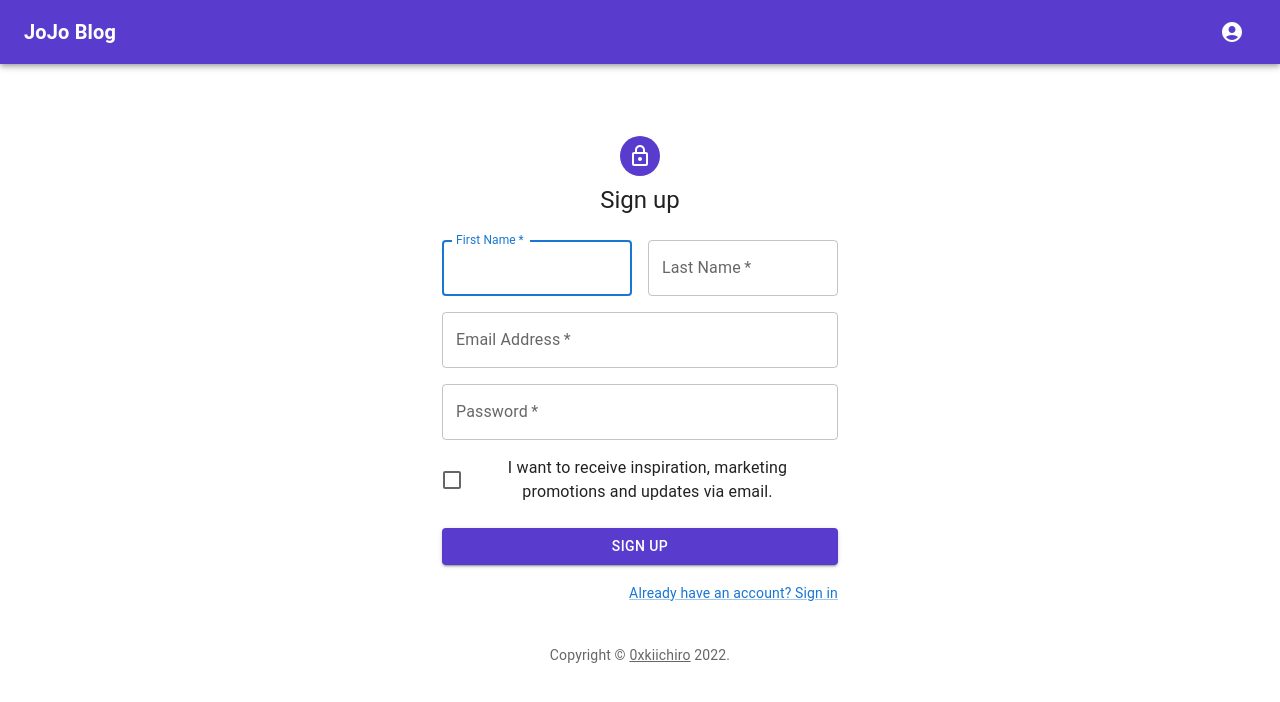
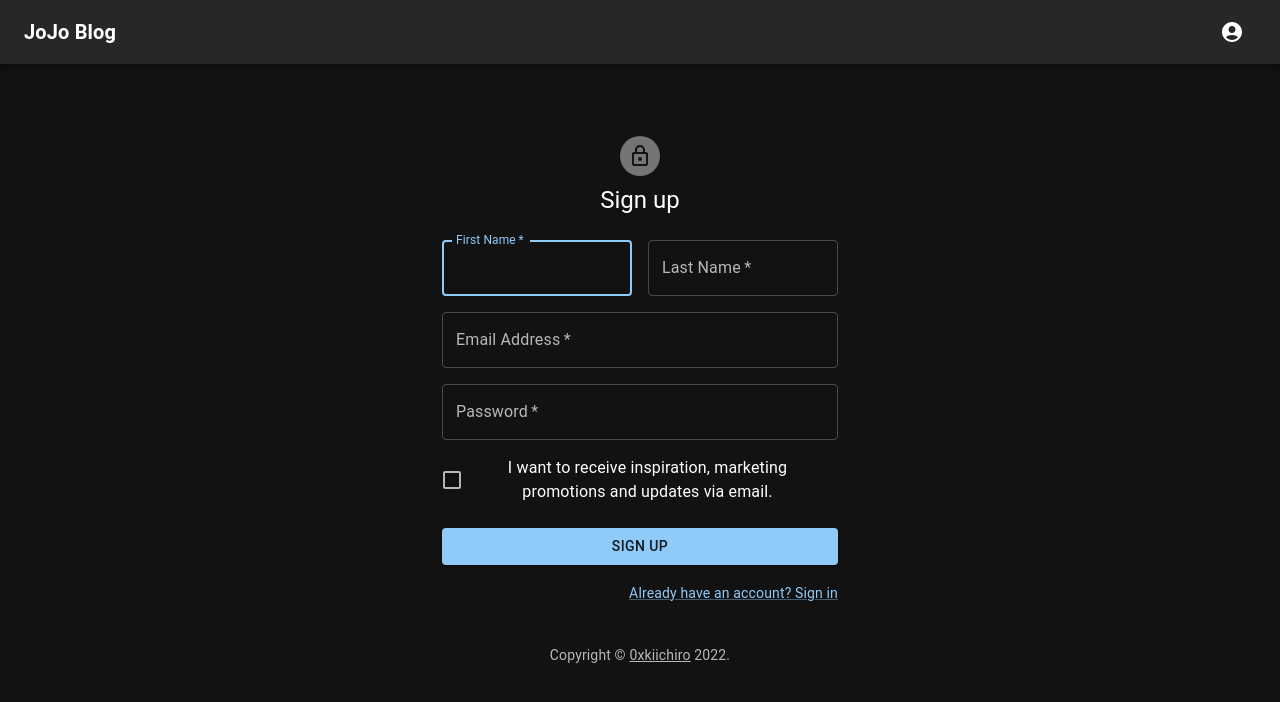
Before and after one commit to 0xkiichiro/react-blog-firebase, a React (Create React App) app: page /register in a window 1280 px wide. Shown: the top 702 px of the page. Built offline with nearby package versions, Linux system fonts and the light colour scheme; no server answers.

Commit message:
dark theme

```diff
--- a/src/App.css
+++ b/src/App.css
@@ -1,3 +1,7 @@
 .App {
   text-align: center;
 }
+
+body {
+  background-color: black;
+}
--- a/src/App.js
+++ b/src/App.js
@@ -3,13 +3,13 @@ import { ToastContainer } from "react-toastify";
 import "./App.css";
 import AuthContextProvider from "./auth/AuthContext";
 import AppRouter from "./router/AppRouter";
-import theme from "./theme/theme";
+import theme, { darkTheme } from "./theme/theme";
 import "react-toastify/dist/ReactToastify.css";
 
 function App() {
   return (
     <div className="App">
-      <ThemeProvider theme={theme}>
+      <ThemeProvider theme={darkTheme}>
         <AuthContextProvider>
           <AppRouter />
         </AuthContextProvider>
--- a/src/components/navbar/Navbar.jsx
+++ b/src/components/navbar/Navbar.jsx
@@ -34,10 +34,7 @@ const Navbar = () => {
 
   return (
     <Box sx={{ flexGrow: 1 }}>
-      <AppBar
-        position="static"
-        sx={{ backgroundColor: theme.colors.navBgColor }}
-      >
+      <AppBar position="static">
         <Toolbar>
           <Typography
             variant="h6"
--- a/src/pages/Register/Register.jsx
+++ b/src/pages/Register/Register.jsx
@@ -58,7 +58,7 @@ const Register = () => {
           alignItems: "center",
         }}
       >
-        <Avatar sx={{ m: 1, bgcolor: theme.colors.navBgColor }}>
+        <Avatar sx={{ m: 1 }}>
           <LockOutlinedIcon />
         </Avatar>
         <Typography component="h1" variant="h5">
@@ -123,7 +123,7 @@ const Register = () => {
             type="submit"
             fullWidth
             variant="contained"
-            sx={{ mt: 3, mb: 2, backgroundColor: theme.colors.navBgColor }}
+            sx={{ mt: 3, mb: 2 }}
           >
             Sign Up
           </Button>
--- a/src/theme/theme.js
+++ b/src/theme/theme.js
@@ -2,10 +2,20 @@ import { createTheme } from "@mui/material";
 
 const theme = createTheme({
   //TODO work on to change primary color theme instead!
-  colors: {
-    navBgColor: "hsl(252, 59%, 52%)",
+  palette: {
+    primary: {
+      dark: "hsl(252, 51%, 23%)",
+      main: "hsl(252, 59%, 52%)",
+      light: "hsl(251, 64%, 71%)",
+    },
     bgColor: "hsl(36, 99%, 55%)",
   },
 });
 
+export const darkTheme = createTheme({
+  palette: {
+    mode: "dark",
+  },
+});
+
 export default theme;
```
